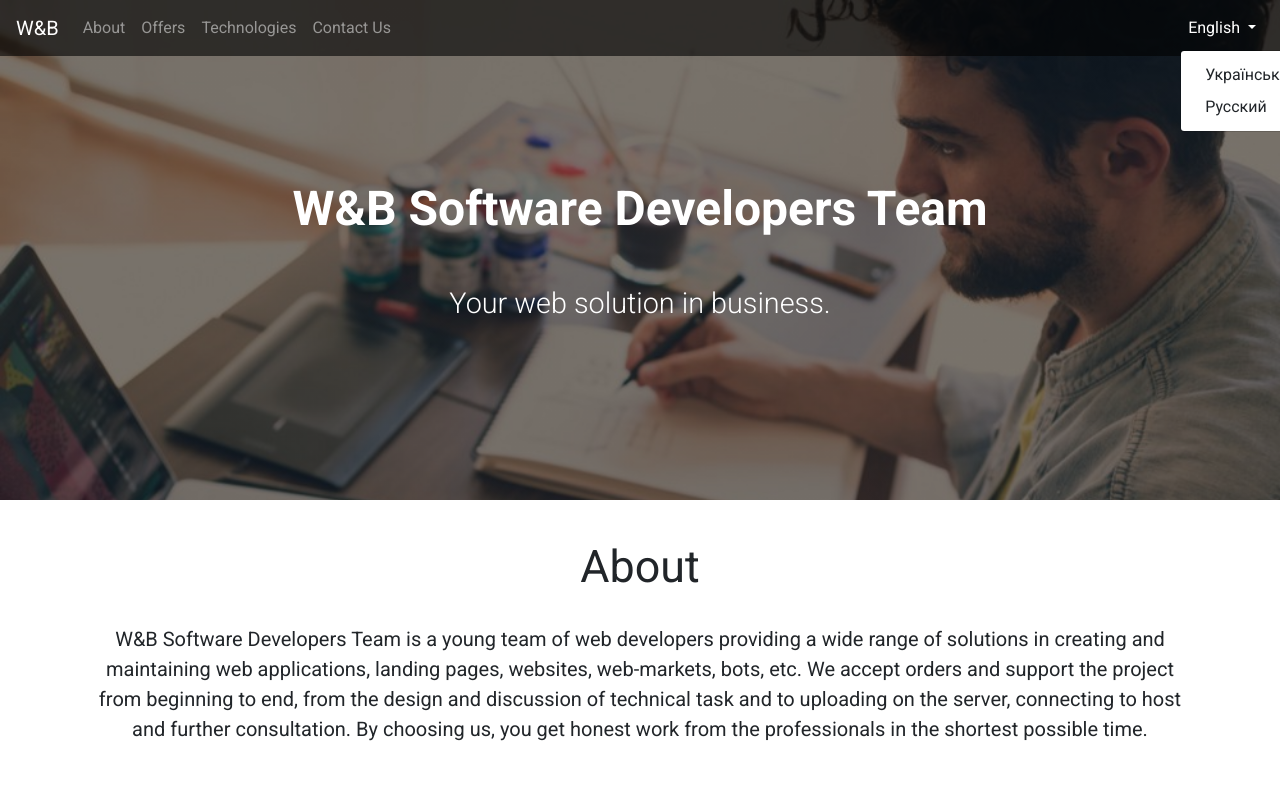
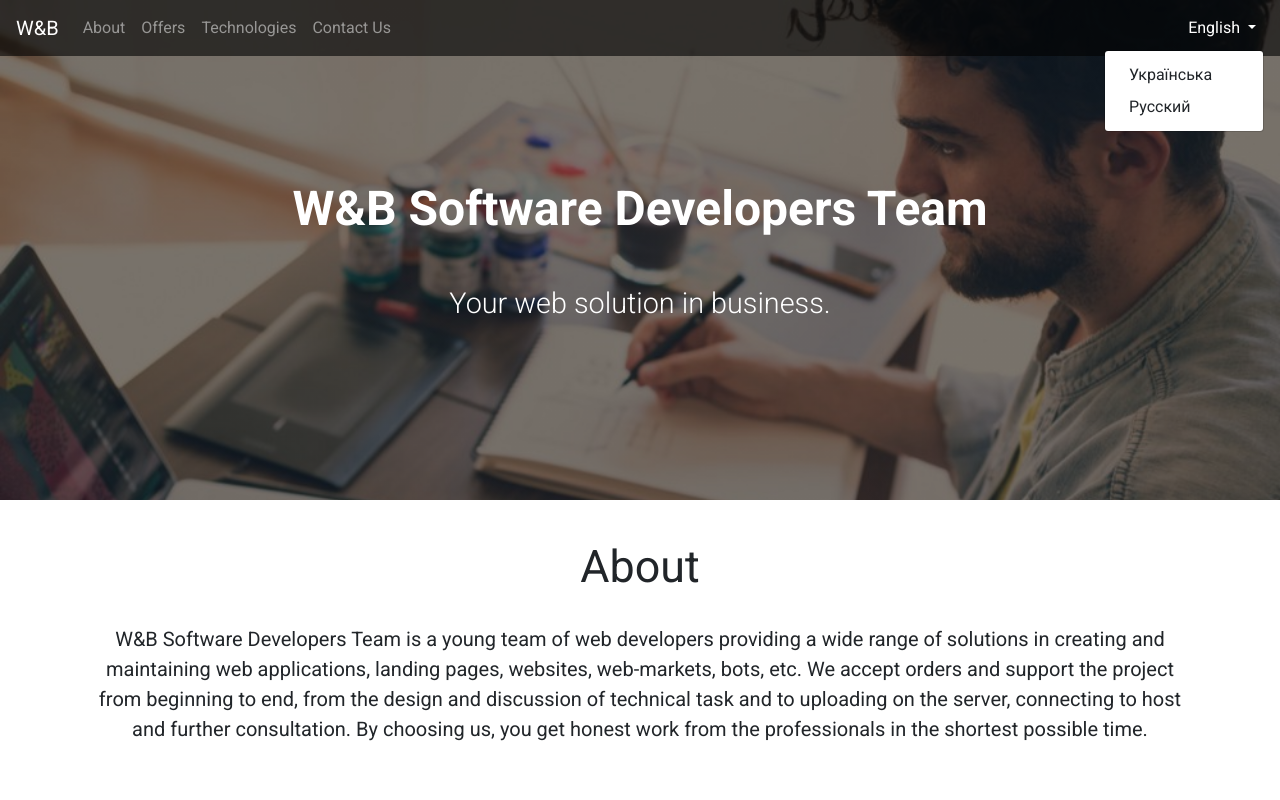
Before and after one commit to WnBTeam/google6fe4da53456fdd77.html, a plain HTML site: page en/index.html in a window 1280 px wide. Both pictures are taken after a click on the button "English". Shown: the top 800 px of the page. Drawn offline with Linux system fonts and the light colour scheme.

Commit message:
i18n redirect

```diff
--- a/en/index.html
+++ b/en/index.html
@@ -48,7 +48,7 @@
                   <a class="nav-link dropdown-toggle" href="#" id="navbarDropdown" role="button" data-toggle="dropdown" aria-haspopup="true" aria-expanded="false">
                     English
                   </a>
-                  <div class="dropdown-menu" aria-labelledby="navbarDropdown">
+                  <div class="dropdown-menu dropdown-menu-right" aria-labelledby="navbarDropdown">
                     <a class="dropdown-item" href="https://wnbteam.github.io/uk/">Українська</a>
                     <a class="dropdown-item" href="https://wnbteam.github.io/ru/">Русский</a>
                  </div>
```
Also changed, not shown: ru/index.html (+1 -1 lines), uk/index.html (+1 -1 lines).
